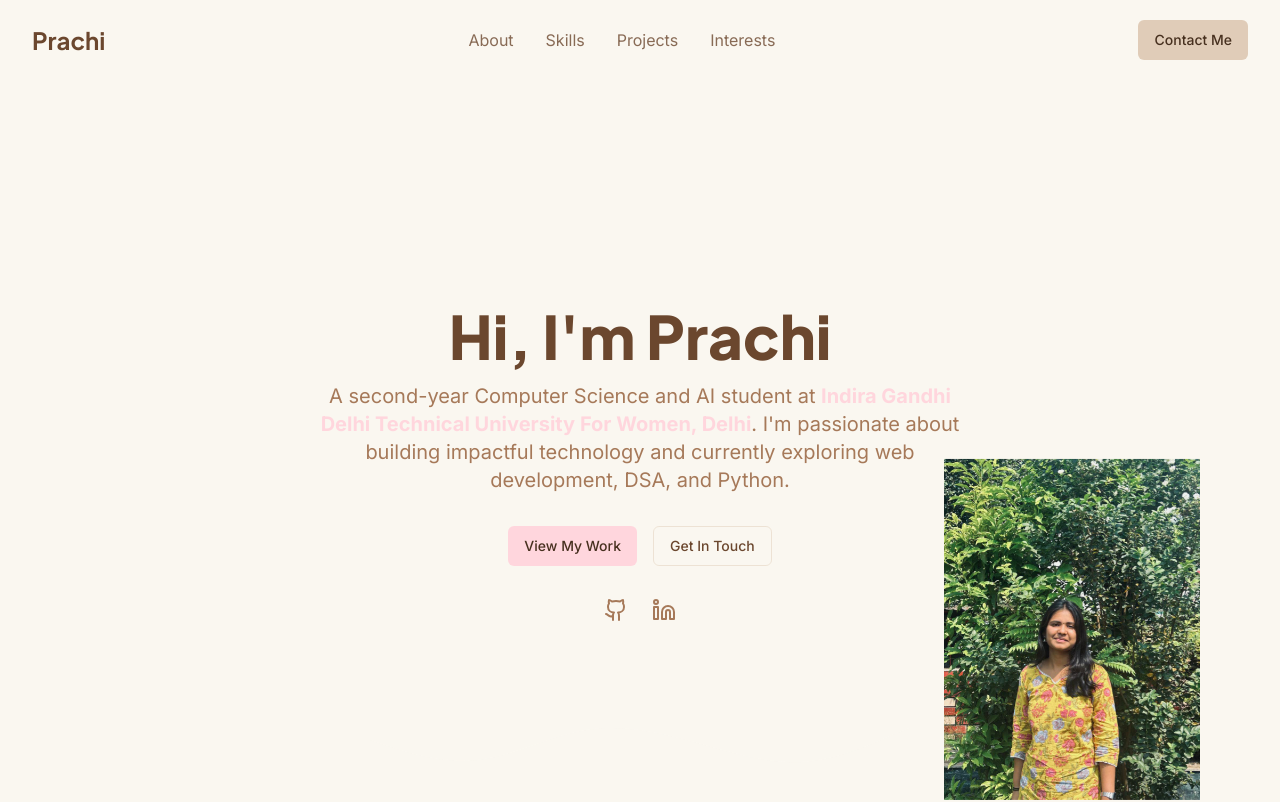
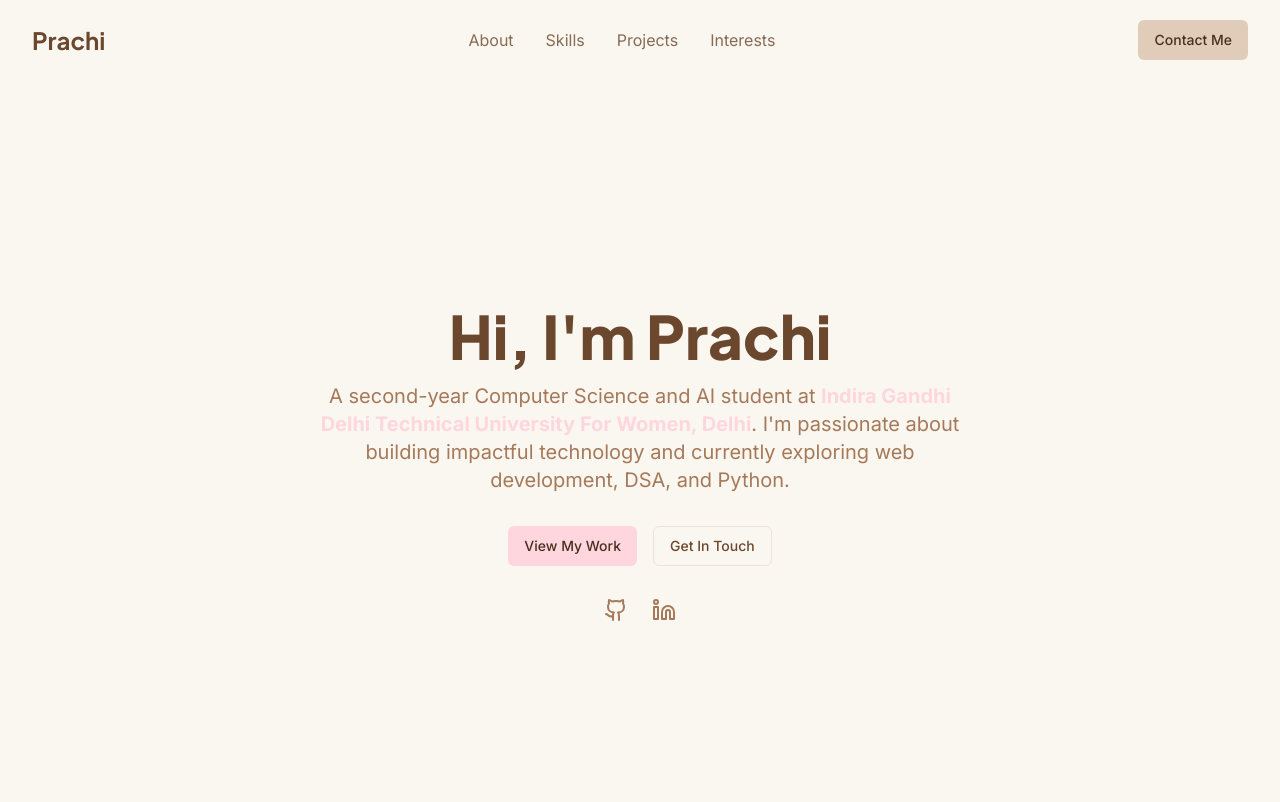
Before and after one commit to Prachi9267/code-diplomacy-canvas, a React (Vite) app: page / in a window 1280 px wide. Shown: the top 802 px of the page. Built offline with nearby package versions, Linux system fonts and the light colour scheme.

Commit message:
Remove photo from hero section
Removes the animated cartoon girl from the hero section.

```diff
--- a/src/components/HeroSection.tsx
+++ b/src/components/HeroSection.tsx
@@ -1,4 +1,3 @@
-
 import { Button } from '@/components/ui/button';
 import { Github, Linkedin } from 'lucide-react';
 import FlowerBackground from './FlowerBackground';
@@ -47,11 +46,6 @@ const HeroSection = () => {
                     <path fill="hsl(var(--background))" fillOpacity="1" d="M0,160L48,176C96,192,192,224,288,213.3C384,203,480,149,576,133.3C672,117,768,139,864,165.3C960,192,1056,224,1152,218.7C1248,213,1344,169,1392,146.7L1440,128L1440,320L1392,320C1344,320,1248,320,1152,320C1056,320,960,320,864,320C768,320,672,320,576,320C480,320,384,320,288,320C192,320,96,320,48,320L0,320Z"></path>
                 </svg>
             </div>
-            <img
-              src="/lovable-uploads/a597d684-6262-4226-872d-b3e5e77f3b8b.png"
-              alt="Cartoon character"
-              className="absolute bottom-0 right-5 lg:right-20 w-48 h-auto md:w-64 z-10 animate-float pointer-events-none"
-            />
         </section>
     );
 };
```
